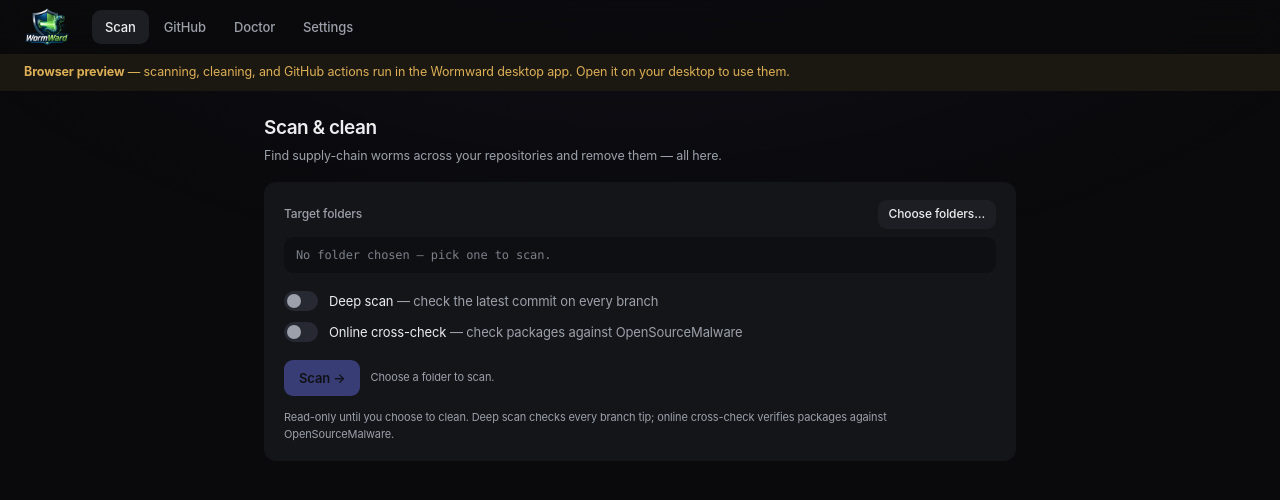
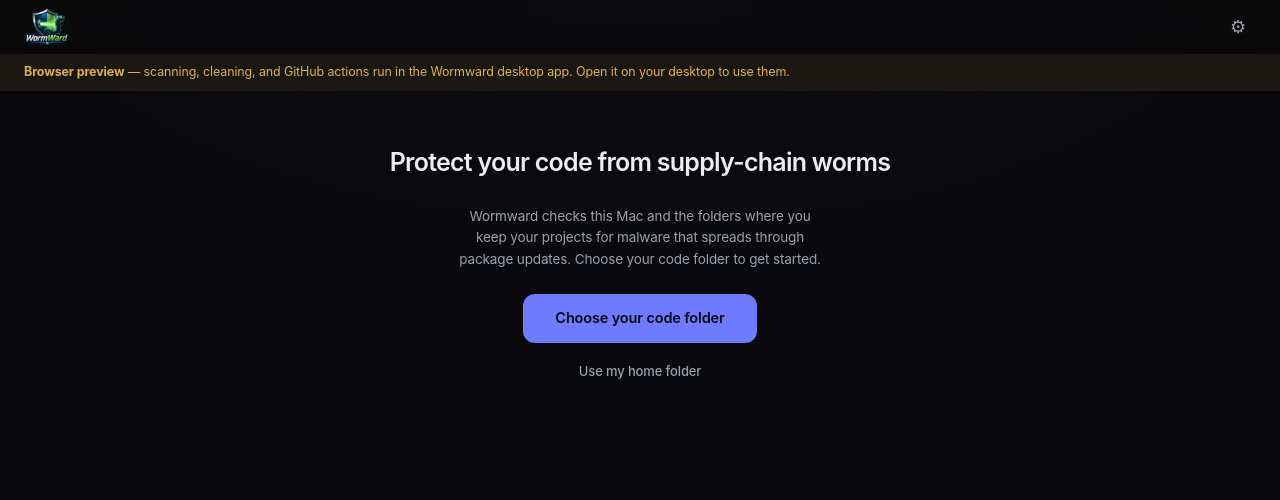
Before and after one commit to 0fatihyildiz/wormward, a Svelte app in the folder apps/desktop/: page / in a window 1280 px wide. Shown: the top 500 px of the page. Built offline with nearby package versions, Linux system fonts and the light colour scheme.

Commit message:
feat(desktop): swap App shell to views-map router with gear menu

```diff
--- a/apps/desktop/src/App.svelte
+++ b/apps/desktop/src/App.svelte
@@ -1,5 +1,7 @@
 <script lang="ts">
-  import { app, dismiss, notify } from "./lib/state.svelte";
+  import { app, dismiss, notify, go } from "./lib/state.svelte";
+  import type { View } from "./lib/state.svelte";
+  import Home from "./routes/Home.svelte";
   import Workspace from "./routes/Workspace.svelte";
   import GitHub from "./routes/GitHub.svelte";
   import Doctor from "./routes/Doctor.svelte";
@@ -10,14 +12,20 @@
   import { isTauri } from "./lib/env";
   import type { Component } from "svelte";
 
-  const tabs = [
-    ["scan", "Scan"],
-    ["github", "GitHub"],
-    ["doctor", "Doctor"],
-    ["settings", "Settings"],
-  ] as const;
+  // Canonical view router. Later phases swap INDIVIDUAL entries for the real component
+  // (flow→ScanFlow, machine→MachineDetail, repos→RepositoriesDetail, advanced→Advanced);
+  // never re-typedef this map or convert it to an {#if} chain. The temporary entries keep
+  // every current capability reachable so nothing is lost this phase.
+  const views: Record<View, Component> = {
+    home: Home,
+    flow: Workspace,
+    machine: Doctor,
+    repos: Workspace,
+    advanced: GitHub,
+    settings: Settings,
+  };
 
-  // Respect the user's motion preference for the JS-driven route transitions (CSS media
+  // Respect the user's motion preference for the JS-driven toast transitions (CSS media
   // queries can't reach Svelte transitions). Reactive, so toggling the OS setting mid-session
   // applies immediately and stays in sync with the CSS @media block.
   let reduce = $state(
@@ -31,43 +39,53 @@
     return () => mq.removeEventListener("change", on);
   });
 
-  // Keep each screen mounted after its first visit so its local state (scan results, live log,
-  // clean plans, form inputs) survives tab switches — only the active one is shown. Lazy, so an
-  // unvisited tab runs no work at startup.
-  const screens: Record<string, Component> = {
-    scan: Workspace,
-    github: GitHub,
-    doctor: Doctor,
-    settings: Settings,
-  };
-  let visited = $state<Record<string, boolean>>({});
+  // Move keyboard/screen-reader focus to the freshly-rendered view on every view change so
+  // focus lands on the new content instead of document.body. Skip the very first run — on
+  // initial load focus belongs to the page as delivered.
+  let mainEl = $state<HTMLElement | undefined>();
+  let firstView = true;
   $effect(() => {
-    visited[app.screen] = true;
+    app.view;
+    if (firstView) {
+      firstView = false;
+      return;
+    }
+    queueMicrotask(() => mainEl?.focus());
   });
 
-  // Sliding active-tab indicator: measure the active button and move a single bar.
-  let navEl: HTMLElement | undefined = $state();
-  let ind = $state({ left: 0, width: 0, ready: false });
-  function place() {
-    const btn = navEl?.querySelector<HTMLElement>("button.active");
-    if (btn) ind = { left: btn.offsetLeft, width: btn.offsetWidth, ready: true };
+  // ⚙ menu: PLAIN buttons in a labelled container. We deliberately do NOT use
+  // role=menu/menuitem (that advertises arrow-key semantics we don't implement). Escape and
+  // any outside click close it. On close via Escape/outside-click we return focus to the gear
+  // trigger (C4) so keyboard focus doesn't fall to document.body.
+  let menuOpen = $state(false);
+  let menuWrap = $state<HTMLElement | undefined>();
+  let gearEl = $state<HTMLButtonElement | undefined>();
+  $effect(() => {
+    if (!menuOpen) return;
+    const onDown = (e: MouseEvent) => {
+      if (menuWrap && !menuWrap.contains(e.target as Node)) {
+        menuOpen = false;
+        gearEl?.focus();
+      }
+    };
+    const onKey = (e: KeyboardEvent) => {
+      if (e.key === "Escape") {
+        menuOpen = false;
+        gearEl?.focus();
+      }
+    };
+    window.addEventListener("mousedown", onDown);
+    window.addEventListener("keydown", onKey);
+    return () => {
+      window.removeEventListener("mousedown", onDown);
+      window.removeEventListener("keydown", onKey);
+    };
+  });
+  function pick(view: View) {
+    menuOpen = false;
+    go(view);
   }
-  // Reposition whenever the active screen changes (runs after the DOM updates).
-  $effect(() => {
-    app.screen;
-    place();
-  });
-  $effect(() => {
-    const on = () => place();
-    window.addEventListener("resize", on);
-    return () => window.removeEventListener("resize", on);
-  });
-  // Re-align the pill once web fonts settle — button widths can shift after first paint.
-  $effect(() => {
-    if (typeof document !== "undefined" && document.fonts) document.fonts.ready.then(place);
-  });
 
-  // Notifications: failures persist until dismissed; non-error notices auto-clear (see notify()).
   // Surface any uncaught JS error / rejection instead of failing silently. De-duped and
   // guarded to script errors so a repeated error can't spin up a toast loop.
   $effect(() => {
@@ -96,17 +114,23 @@
   <div class="brand">
     <img class="logo" src={logo} alt="Wormward" width="46" height="46" />
   </div>
-  <nav bind:this={navEl} aria-label="Primary">
-    {#if ind.ready}
-      <span class="indicator" style="transform: translateX({ind.left}px); width: {ind.width}px;"></span>
+  <div class="spacer"></div>
+  <div class="menu-wrap" bind:this={menuWrap}>
+    <button
+      class="gear"
+      bind:this={gearEl}
+      aria-label="More options"
+      aria-expanded={menuOpen}
+      aria-controls={menuOpen ? "app-menu" : undefined}
+      onclick={() => (menuOpen = !menuOpen)}>⚙</button
+    >
+    {#if menuOpen}
+      <div id="app-menu" class="menu" role="group" aria-label="More options">
+        <button onclick={() => pick("advanced")}>Advanced</button>
+        <button onclick={() => pick("settings")}>Settings</button>
+      </div>
     {/if}
-    {#each tabs as [id, label]}
-      <button
-        class:active={app.screen === id}
-        aria-current={app.screen === id ? "page" : undefined}
-        onclick={() => (app.screen = id)}>{label}</button>
-    {/each}
-  </nav>
+  </div>
 </header>
 
 {#if !isTauri}
@@ -136,17 +160,11 @@
   </div>
 {/if}
 
-<main id="main" tabindex="-1">
-  {#each tabs as [id]}
-    <div class="screen" style:display={app.screen === id ? "block" : "none"}>
-      {#if visited[id]}
-        {@const Screen = screens[id]}
-        <div in:fly={{ y: reduce ? 0 : 8, duration: reduce ? 0 : 200, easing: cubicOut }}>
-          <Screen />
-        </div>
-      {/if}
-    </div>
-  {/each}
+<main id="main" tabindex="-1" bind:this={mainEl}>
+  {#key app.view}
+    {@const Current = views[app.view]}
+    <Current />
+  {/key}
 </main>
 
 <style>
@@ -157,7 +175,7 @@
     height: var(--topbar-h);
     display: flex;
     align-items: center;
-    gap: 22px;
+    gap: 14px;
     padding: 0 24px;
     background: rgba(10, 10, 12, 0.7);
     backdrop-filter: blur(12px);
@@ -179,32 +197,41 @@
   }
   .skip:focus { top: 10px; }
   main:focus { outline: none; }
-  nav { position: relative; display: flex; gap: 2px; }
-  nav button {
-    position: relative;
-    z-index: 1; /* text rides above the sliding pill */
+  main { min-height: calc(100vh - var(--topbar-h)); }
+
+  .menu-wrap { position: relative; }
+  .gear {
     background: transparent;
-    border: none;
     color: var(--muted);
-    padding: 7px 13px;
-    border-radius: 9px;
-    font-size: 13px;
+    font-size: 18px;
+    line-height: 1;
+    padding: 6px 10px;
+    border-radius: var(--radius-sm);
+  }
+  .gear:hover { color: var(--fg); background: var(--surface-2); }
+  .menu {
+    position: absolute;
+    right: 0;
+    top: calc(100% + 6px);
+    z-index: 30;
+    min-width: 168px;
+    background: var(--surface-2);
+    border-radius: var(--radius-sm);
+    padding: 5px;
+    display: flex;
+    flex-direction: column;
+    gap: 2px;
+  }
+  .menu button {
+    background: transparent;
+    color: var(--fg);
+    justify-content: flex-start;
+    width: 100%;
+    padding: 8px 12px;
     font-weight: 500;
-    transition: color var(--fast) var(--ease);
   }
-  nav button:hover { color: var(--fg); background: transparent; }
-  nav button.active { color: var(--fg); }
-  /* Rounded pill that slides BEHIND the active tab's text. */
-  nav .indicator {
-    position: absolute;
-    top: 0;
-    left: 0;
-    height: 100%;
-    background: var(--surface-2);
-    border-radius: 9px;
-    z-index: 0;
-    transition: transform var(--med) var(--ease), width var(--med) var(--ease);
-  }
+  .menu button:hover { background: var(--surface-3); }
+
   .env-banner {
     padding: 9px 24px;
     background: var(--surface-warn);
@@ -212,5 +239,4 @@
     font-size: 12.5px;
     line-height: 1.5;
   }
-  main { min-height: calc(100vh - var(--topbar-h)); }
 </style>
--- a/apps/desktop/src/app.css
+++ b/apps/desktop/src/app.css
@@ -351,6 +351,37 @@
 @keyframes spin { to { transform: rotate(360deg); } }
 @keyframes indet { 0% { transform: translateX(-120%); } 100% { transform: translateX(320%); } }
 
+/* ---------- hero / shield (Home status) ---------- */
+:root { --gap-hero: 24px; }
+.sr {
+  position: absolute; width: 1px; height: 1px;
+  overflow: hidden; clip: rect(0 0 0 0); white-space: nowrap;
+}
+.hero {
+  max-width: var(--content);
+  margin: 0 auto;
+  padding: 52px 24px 44px;
+  display: flex;
+  flex-direction: column;
+  align-items: center;
+  text-align: center;
+  gap: var(--gap-hero);
+}
+.shield {
+  width: 128px; height: 128px; border-radius: 50%;
+  display: grid; place-items: center;
+  background: var(--surface-2); color: var(--muted);
+  transition: background var(--med) var(--ease), color var(--med) var(--ease);
+}
+.shield-glyph { font-size: 54px; line-height: 1; font-weight: 700; }
+.shield.protected { background: var(--ok-tint); color: var(--ok); }
+.shield.attention { background: var(--warn-tint); color: var(--warn); }
+.shield.threat { background: var(--danger-tint); color: var(--danger); }
+.shield.unknown { background: var(--surface-2); color: var(--muted); }
+.shield-heading { font-size: 25px; letter-spacing: -0.03em; font-weight: 600; }
+.shield-sub { color: var(--muted); font-size: 13.5px; line-height: 1.6; max-width: 44ch; }
+.btn.cta, button.cta { font-size: 14.5px; padding: 13px 32px; border-radius: var(--radius); }
+
 /* ---------- reduced motion ---------- */
 @media (prefers-reduced-motion: reduce) {
   *, *::before, *::after {
```
